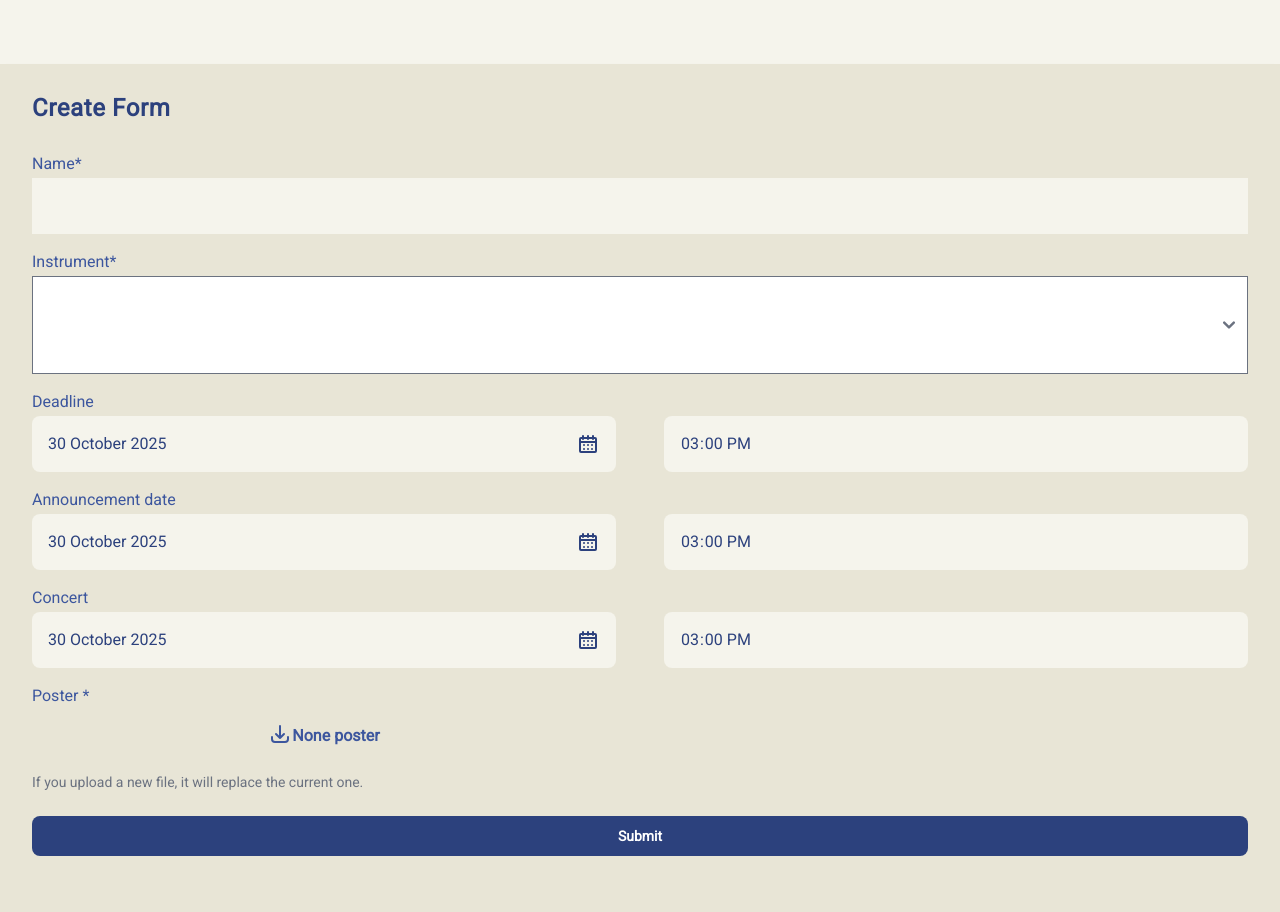
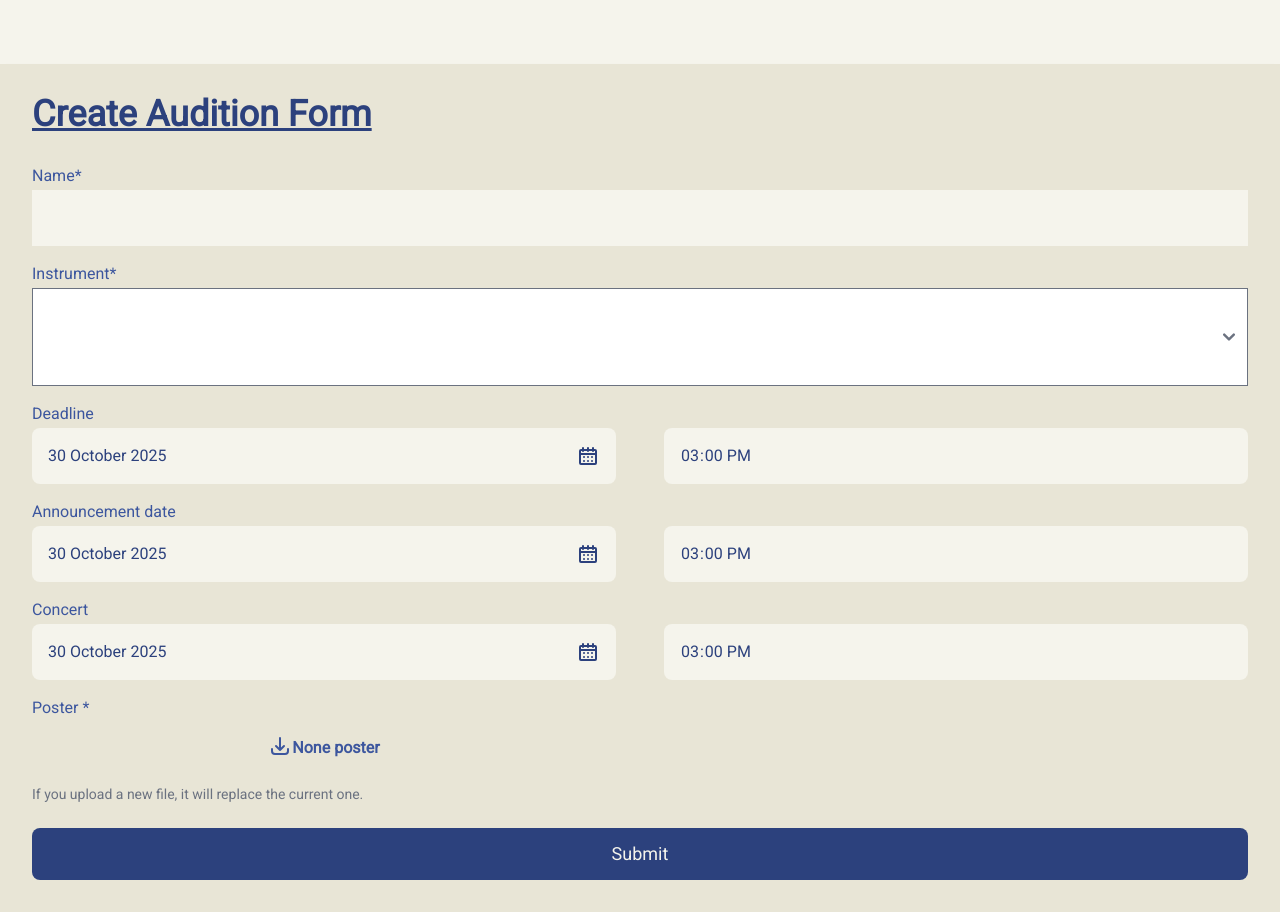
Before and after one commit to SpringOfLives/rosha_forms, a Django app: page /audition/audition_form/ in a window 1280 px wide. Shown: the part 84-996 px from the top of the page. Before the commit the page ends 940 px from the top, so only its background shows below. Run offline with Django 5.2, Linux system fonts and the light colour scheme; the visitor is signed in with stand-in values (Sample User, id 1); data that the repository does not hold is empty; style sheets or scripts are compiled from the project's sources; some libraries are stand-ins or nearby versions.

Commit message:
add component '.btn-danter' / clean code / update style

```diff
--- a/apps/audition/forms.py
+++ b/apps/audition/forms.py
@@ -39,14 +39,11 @@ class AuditionForm(FormMixins, forms.ModelForm):
         self.helper = FormHelper()
         self.helper.form_class = "w-4/5"
         self.helper.label_class = "mb-0.5"
+        submit_text = "Update" if self.instance.pk else "Submit"
+
         self.helper.layout = Layout(
-            HTML("""<h6 class='text-primary-700 mt-0 text-3xl tracking-wide capitalize'>
-                 {% if form.instance.pk %}
-                    {{audition.name}}
-                     <small class='text-sm lowercase'>&emsp;[edit mode]</small>
-                {% else %}
-                    Create Form
-                {% endif %}</h6>"""),
+            HTML("""<h4 class='text-primary-700 underline capitalize{% if not form.instance.pk %} mb-20{% else %} mb-6{% endif %}'>{% if not form.instance.pk %}Create Audition Form{% else %} Update Audition{% endif %}</h4>
+                    {% if form.instance.pk %}<h6 class='text-primary-700 mb-20'>{{ audition.name }}</h6>{% endif %}"""),
             Field("name", css_class="w-full input-primary py-4"),
             Field("instrument"),
             Field(
@@ -56,5 +53,6 @@ class AuditionForm(FormMixins, forms.ModelForm):
                 template="crispy_tailwind/datetime_input.html",
             ),
             Field("poster", template="crispy_tailwind/file_input.html", wrapper_class="cursor-pointer bg-secondary-200/50 hover:bg-secondary-200 text-primaty-600 font-semibold px-6 py-3 rounded-lg shadow-sm transition flex justify-center items-center gap-2 w-1/2 transition duration-500 ease-linear"),
-            Submit("submit", "Submit", css_class="button btn-primary mt-40 text-base w-1/4"),
+
+            Submit("submit", submit_text, css_class="btn btn-primary btn-xl w-1/4 mx-auto mt-32"),
         )
--- a/static/css/project-input.css
+++ b/static/css/project-input.css
@@ -142,7 +142,11 @@
   }
 
   .btn-primary {
-    @apply cursor-pointer rounded-lg bg-primary-700 px-5 py-2.5 text-sm font-bold text-white hover:bg-primary-800 focus:ring-4 focus:ring-blue-300 focus:outline-none dark:bg-primary-600 dark:hover:bg-blue-700 dark:focus:ring-blue-800;
+    @apply cursor-pointer rounded-lg bg-primary-700 text-secondary-50 hover:bg-primary-800 focus:ring-4 focus:ring-blue-300 focus:outline-none dark:bg-primary-600 dark:hover:bg-blue-700 dark:focus:ring-blue-800;
+  }
+
+  .btn-danger {
+    @apply cursor-pointer rounded-lg bg-red-700 px-5 py-2.5 text-sm font-bold text-white hover:bg-red-800 focus:ring-4 focus:ring-red-300 focus:outline-none dark:bg-red-600 dark:hover:bg-red-700 dark:focus:ring-red-800;
   }
 }
 
--- a/templates/apps/auditioner/auditioner_list.html
+++ b/templates/apps/auditioner/auditioner_list.html
@@ -87,7 +87,7 @@
          <tbody>
             {% for auditioner in auditioner_list %}
                <tr>
-                  <td class="font-medium whitespace-nowrap uppercase dark:text-white">{{ auditioner.name }}</td>
+                  <td class="font-medium whitespace-nowrap capitalize dark:text-white">{{ auditioner.name }}</td>
                   <td>{{ auditioner.age }}</td>
                   <td>{{ auditioner.nationality|capfirst }}</td>
                   <td>{{ auditioner.email }}</td>
```
Also changed, not shown: apps/auditioner/forms.py (+7 -2 lines), templates/apps/audition/audition_list.html (+5 -4 lines).
